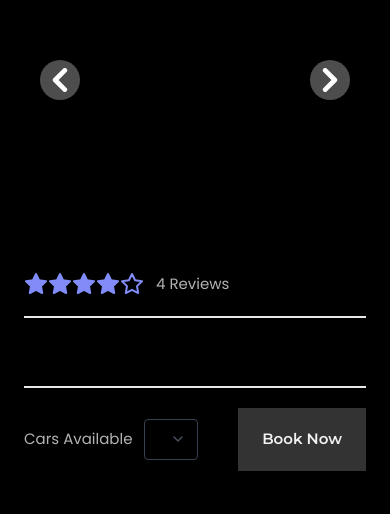
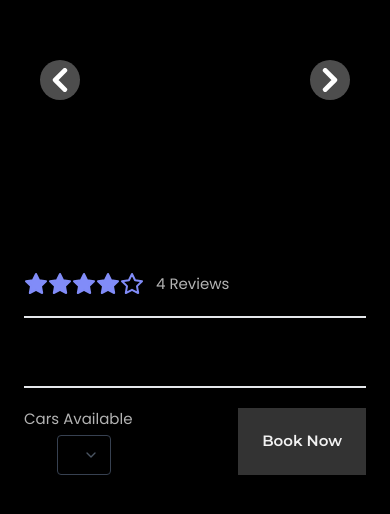
Before and after one commit to whylokesh/royalheritagetrips, a Next.js app: page /components/productMain in a window 390 px wide. Shown: the part 176-690 px from the top of the page. Built offline with nearby package versions, Linux system fonts and the light colour scheme.

Commit message:
book now mobile ui fix

```diff
--- a/app/components/productMain/page.jsx
+++ b/app/components/productMain/page.jsx
@@ -141,8 +141,8 @@ const ProductMain = () => {
                                     {tour ? tour.price : ""}
                                 </span> */}
 
-                                <div class="flex items-center">
-                                    <span class="mr-3">Cars Available</span>
+                                <div class="flex items-center lg:flex-row md:flex-row flex-col">
+                                    <span class="mr-3 mb-1">Cars Available</span>
                                     <div class="relative">
                                         <select class="rounded border border-gray-700 focus:ring-2 focus:ring-indigo-900 bg-transparent appearance-none py-2 focus:outline-none focus:border-indigo-500 text-white pl-3 pr-10">
                                             {tour && tour.cars && tour.cars.split(",").map((carOption, index) => (
```
